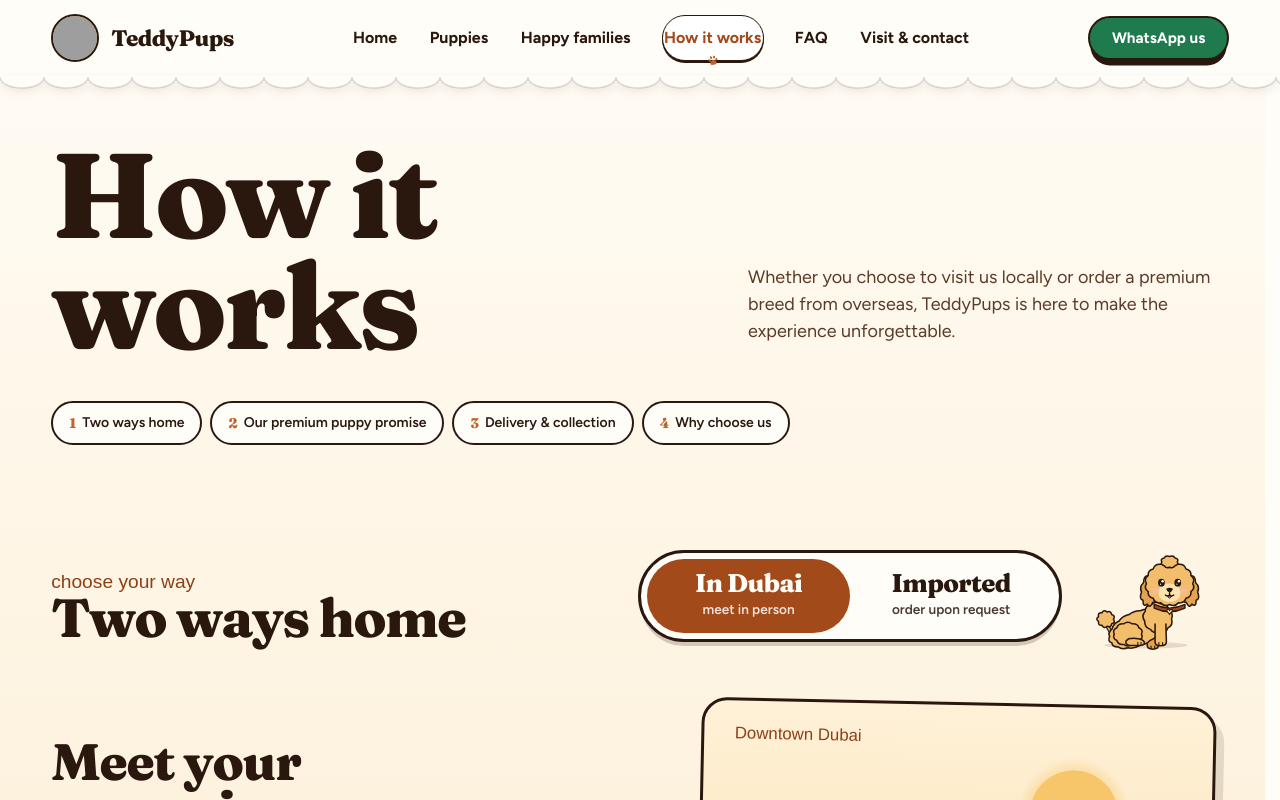
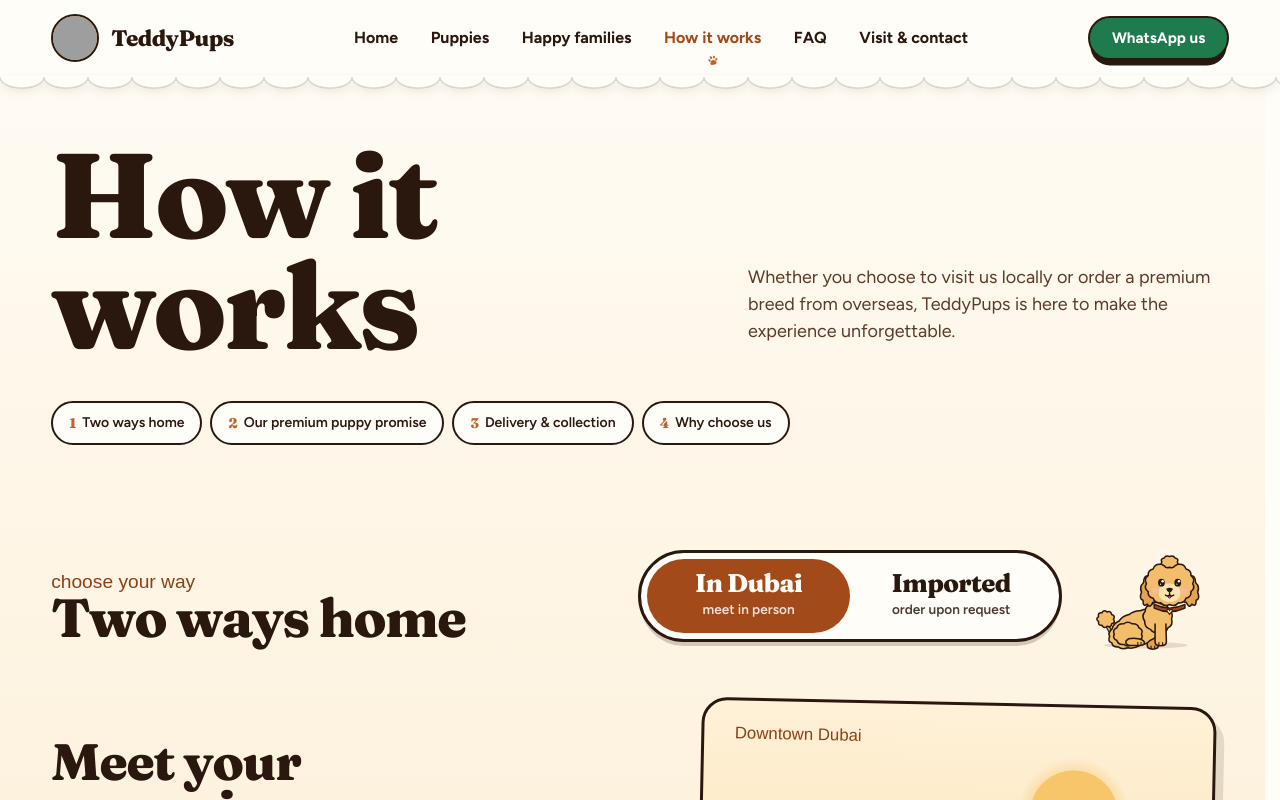
Before and after one commit to yajashkhamar-python/teddypups-clone, a React (Vite) app: page /how-it-works in a window 1280 px wide. Shown: the top 800 px of the page. Built offline with nearby package versions, Linux system fonts and the light colour scheme; grey boxes are pictures that could not be loaded; a web font is replaced by a local one.

Commit message:
Complete website-wide visual consistency audit

```diff
--- a/src/styles/components.css
+++ b/src/styles/components.css
@@ -64,37 +64,61 @@
   display: flex;
   align-items: center;
   list-style: none;
-  gap: 0.5rem;
+  gap: clamp(1.25rem, 2.3vw, 2.4rem);
 }
 
 .tp-nav-link {
+  white-space: nowrap;
+  color: var(--color-cocoa);
+  align-items: center;
+  padding: 0.55rem 0.1rem;
+  font-size: 1rem;
+  font-weight: 620;
+  transition: color 0.25s;
+  display: inline-flex;
   position: relative;
-  display: inline-flex;
-  align-items: center;
-  gap: 0.4rem;
-  padding: 0.5rem 0.85rem;
-  border-radius: var(--radius-pill);
   text-decoration: none;
-  font-weight: 600;
-  font-size: 0.95rem;
-  color: var(--cocoa);
-  transition: all 0.2s ease;
 }
 
 .tp-nav-link:hover {
-  background-color: rgba(42, 23, 14, 0.06);
+  color: var(--color-toffee-ink);
+  background-color: transparent;
 }
 
-.tp-nav-link.active {
-  background-color: var(--milk);
-  border: 1.5px solid var(--cocoa);
-  box-shadow: 0 2px 0 var(--cocoa);
+.tp-nav-link[data-active="true"] {
+  color: var(--color-toffee-deep);
+  background-color: transparent;
+  border: none;
+  box-shadow: none;
 }
 
-.tp-paw-icon {
-  width: 14px;
-  height: 14px;
-  opacity: 0.9;
+.tp-nav-link__paw {
+  width: 0.8rem;
+  height: 0.8rem;
+  color: var(--color-toffee);
+  opacity: 0;
+  transition: opacity 0.25s ease, scale 0.45s var(--ease-pounce);
+  pointer-events: none;
+  position: absolute;
+  bottom: -0.45rem;
+  left: 50%;
+  translate: -50%;
+  rotate: -10deg;
+  scale: 0.4;
+}
+
+.tp-nav-link:hover .tp-nav-link__paw {
+  opacity: 0.45;
+  scale: 1;
+}
+
+.tp-nav-link[data-active="true"] .tp-nav-link__paw {
+  opacity: 1;
+  scale: 1;
+}
+
+.tp-menu-link .tp-nav-link__paw {
+  display: none;
 }
 
 .tp-header__mobile-toggle {
```
